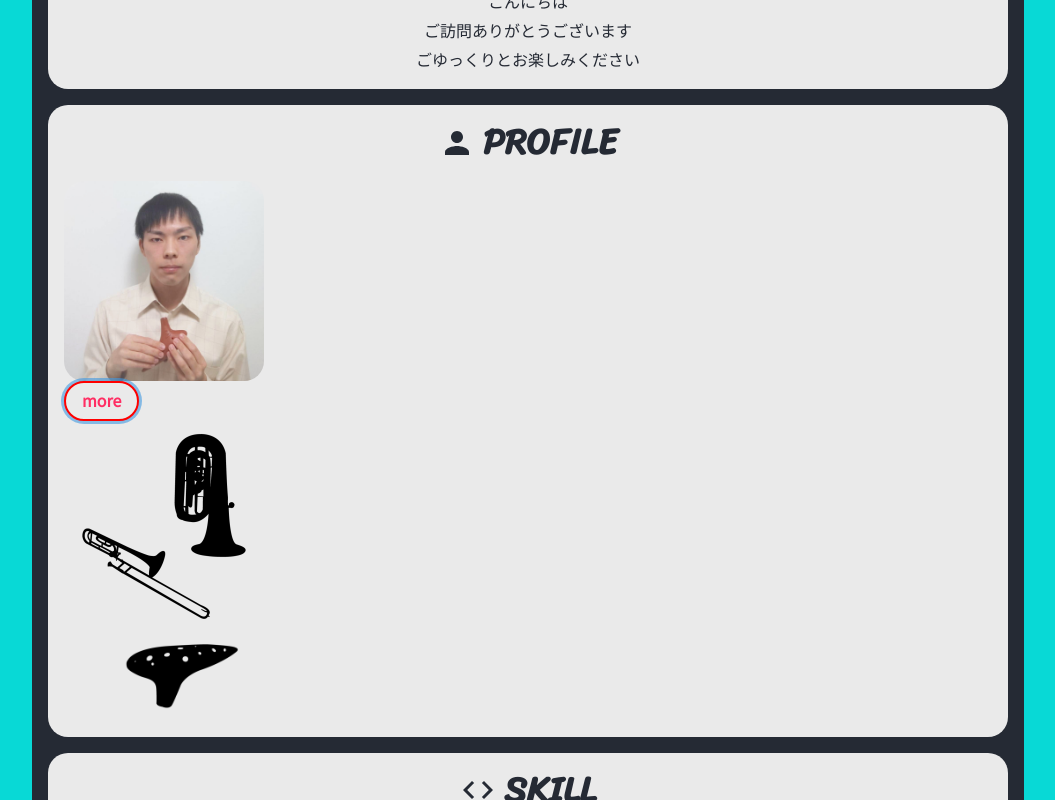
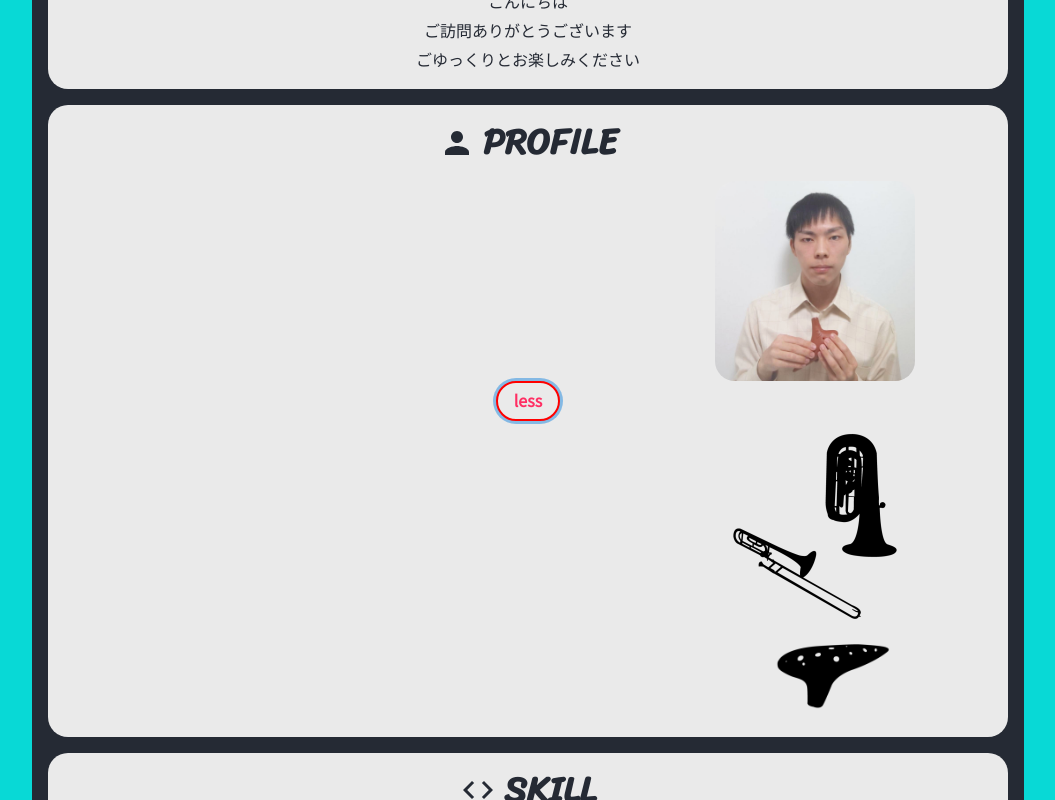
Before and after one commit to mikiya1130/morisakimikiya.com, a Next.js app: page / in a window 1280 px wide. Both pictures are taken after a click on the button "more". Shown: the part 631-1431 px from the top of the page, without its empty margins (112-1167 px from the left). Built offline with nearby package versions, Linux system fonts and the light colour scheme.

Commit message:
feat: PersonalHistory

```diff
--- /dev/null
+++ b/src/components/PersonalHistory.tsx
@@ -0,0 +1,23 @@
+import { Box, Grid, Text } from '@chakra-ui/react';
+import { Fragment, ReactElement } from 'react';
+
+type Props = {
+  data: Object;
+};
+
+const PersonalHistory = ({ data }: Props) => {
+  return (
+    <Grid templateColumns='6em minmax(auto, 25em)'>
+      {Object.entries(data).map(([key, value]: [string, ReactElement]) => (
+        <Fragment key={key}>
+          <Text my={4} align='right' _after={{ content: '"："' }}>
+            {key}
+          </Text>
+          <Box my={4}>{value}</Box>
+        </Fragment>
+      ))}
+    </Grid>
+  );
+};
+
+export default PersonalHistory;
--- a/src/components/Profile.tsx
+++ b/src/components/Profile.tsx
@@ -1,14 +1,28 @@
-import { Image } from '@chakra-ui/react';
+import { Center, Collapse, Flex, Image, useDisclosure } from '@chakra-ui/react';
 import { MdPerson } from 'react-icons/md';
 import ContentBox from '@/components/ContentBox';
+import PersonalHistory from '@/components/PersonalHistory';
 import RedRoundButton from '@/components/RedRoundButton';
+import { exPersonalHistory, personalHistory } from '@/data/profile';
 
 const Profile = () => {
+  const { isOpen, onToggle } = useDisclosure();
+
   return (
     <ContentBox icon={MdPerson} title='PROFILE'>
-      <Image boxSize='200px' borderRadius='20px' src='images/profile.jpg' alt='profile' />
-      <RedRoundButton>more</RedRoundButton>
-      <Image w='200px' h='300px' src='images/instruments.png' alt='profile' />
+      <Flex direction={['column', null, 'row-reverse']} align='center' justify='space-evenly'>
+        <Image boxSize='200px' borderRadius='20px' src='images/profile.jpg' alt='profile' />
+        <PersonalHistory data={personalHistory} />
+      </Flex>
+      <Center>
+        <RedRoundButton onClick={onToggle}>{isOpen ? 'less' : 'more'}</RedRoundButton>
+      </Center>
+      <Collapse in={isOpen} animateOpacity>
+        <Flex direction={['column', null, 'row-reverse']} align='center' justify='space-evenly'>
+          <Image w='200px' h='300px' src='images/instruments.png' alt='profile' />
+          <PersonalHistory data={exPersonalHistory} />
+        </Flex>
+      </Collapse>
     </ContentBox>
   );
 };
```
